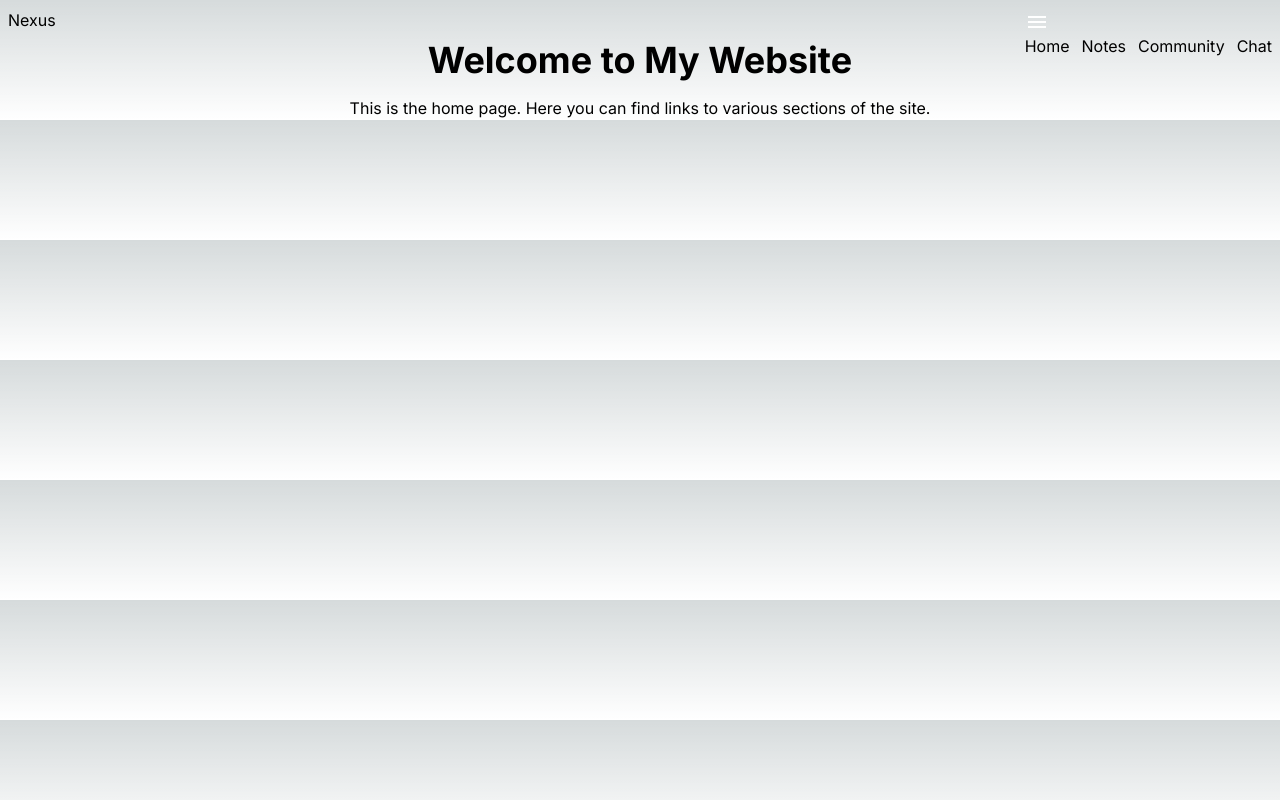
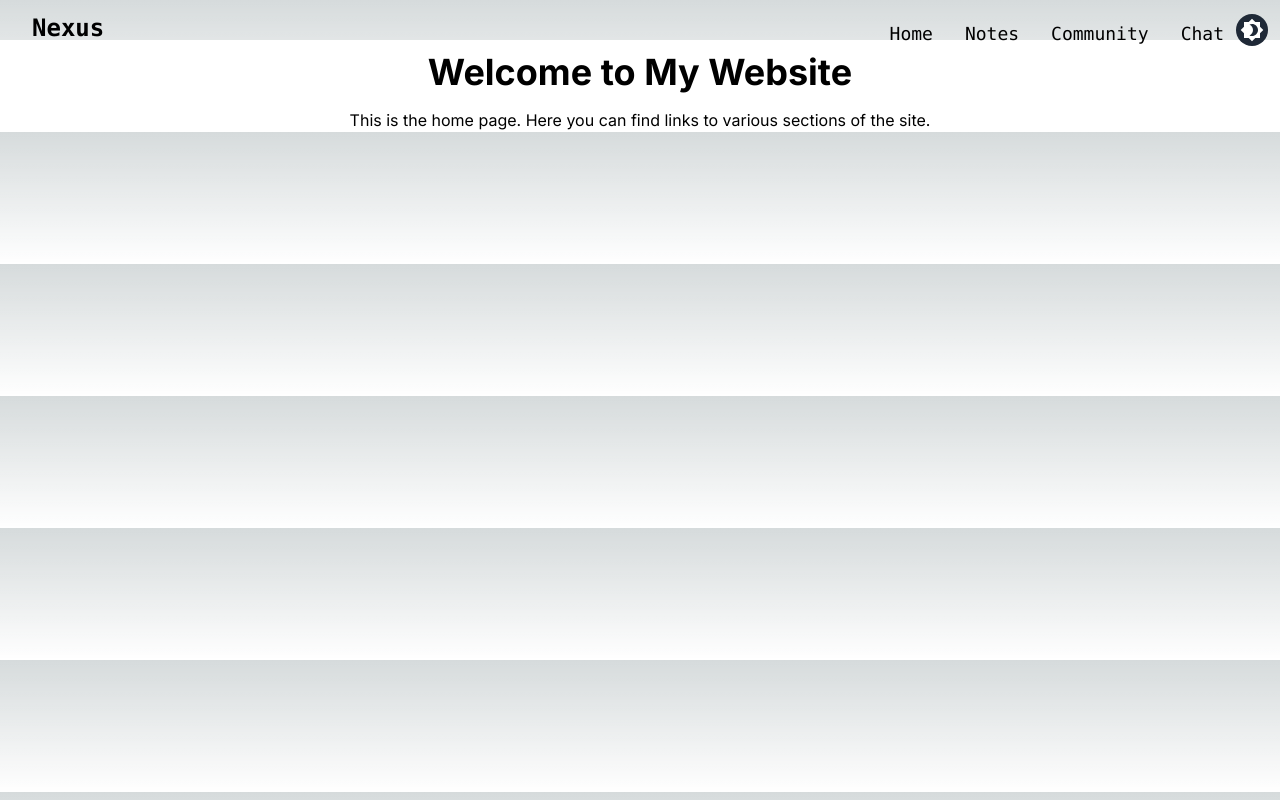
Before and after one commit to Cryptid09/project-md, a Next.js app in the folder client/: page / in a window 1280 px wide. Built offline with nearby package versions, Linux system fonts and the light colour scheme.

Commit message:
Initial 4

```diff
--- a/client/app/layout.js
+++ b/client/app/layout.js
@@ -1,6 +1,6 @@
 import { Inter } from "next/font/google";
 import "./globals.css";
-
+import Navbar from "@/components/Navbar";
 const inter = Inter({ subsets: ["latin"] });
 
 export const metadata = {
@@ -11,7 +11,11 @@ export const metadata = {
 export default function RootLayout({ children }) {
   return (
     <html lang="en">
-      <body className={inter.className}>{children}</body>
+      <body className={inter.className}>
+        {" "}
+        <Navbar />
+        {children}
+      </body>
     </html>
   );
 }
--- a/client/app/page.js
+++ b/client/app/page.jsx
@@ -2,8 +2,7 @@ import Navbar from "../components/Navbar";
 export default function Home() {
   return (
     <>
-      <Navbar />
-      <div className="container mx-auto mt-10">
+      <div className="container bg-white text-black dark:bg-black dark:text-white pt-3 mx-auto mt-10">
         <h1 className="text-4xl font-bold text-center">
           Welcome to My Website
         </h1>
--- a/client/components/Navbar.jsx
+++ b/client/components/Navbar.jsx
@@ -1,42 +1,76 @@
 "use client";
-import { useState } from "react";
+import { useState, useEffect } from "react";
 import Link from "next/link";
 import MenuIcon from "@mui/icons-material/Menu";
 import CloseIcon from "@mui/icons-material/Close";
+import DarkModeIcon from "@mui/icons-material/Brightness4";
+import LightModeIcon from "@mui/icons-material/Brightness7";
+
 export default function Navbar() {
   const [isOpen, setIsOpen] = useState(false);
+  const [isDarkMode, setIsDarkMode] = useState(false);
+
+  useEffect(() => {
+    if (isDarkMode) {
+      document.documentElement.classList.add("dark");
+    } else {
+      document.documentElement.classList.remove("dark");
+    }
+  }, [isDarkMode]);
 
   const toggleMenu = () => {
     setIsOpen(!isOpen);
   };
 
+  const toggleDarkMode = () => {
+    setIsDarkMode(!isDarkMode);
+  };
+
   return (
-    <nav className="flex justify-between p-2 fixed top-0 w-full z-50">
+    <nav className="font-mono my-3 pb-3 flex justify-between fixed top-0 w-full z-50 ">
       <Link href="/">
-        <div>Nexus</div>
+        <div className="text-2xl pl-8 font-bold cursor-pointer">Nexus</div>
       </Link>
 
-      <div>
+      <div className="flex pr-3 items-center">
         <button
           onClick={toggleMenu}
-          className="hidden md:block text-white focus:outline-none"
+          className="block md:hidden text-black dark:text-white focus:outline-none"
         >
           {isOpen ? <CloseIcon /> : <MenuIcon />}
         </button>
-        <div className={`${isOpen ? `block` : `hidden`} gap-3 grid md:flex`}>
+        <div
+          className={`${
+            isOpen ? "block" : "hidden"
+          } text-lg pr-3 gap-8 grid mt-2 md:flex `}
+        >
           <Link href="/">
-            <div>Home</div>
+            <div className=" cursor-pointer hover:text-gray-500 dark:hover:text-gray-300">
+              Home
+            </div>
           </Link>
           <Link href="/notes">
-            <div>Notes</div>
+            <div className="cursor-pointer hover:text-gray-500 dark:hover:text-gray-300">
+              Notes
+            </div>
           </Link>
           <Link href="/community">
-            <div>Community</div>
+            <div className="cursor-pointer hover:text-gray-500 dark:hover:text-gray-300">
+              Community
+            </div>
           </Link>
           <Link href="/chat">
-            <div>Chat</div>
+            <div className="cursor-pointer hover:text-gray-500 dark:hover:text-gray-300">
+              Chat
+            </div>
           </Link>
         </div>
+        <button
+          onClick={toggleDarkMode}
+          className=" p-1 text-white bg-gray-800 rounded-full focus:outline-none"
+        >
+          {isDarkMode ? <LightModeIcon /> : <DarkModeIcon />}
+        </button>
       </div>
     </nav>
   );
```
